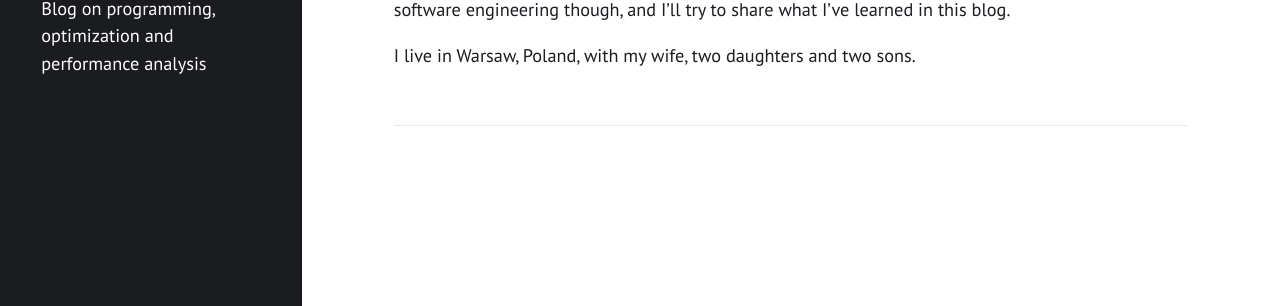
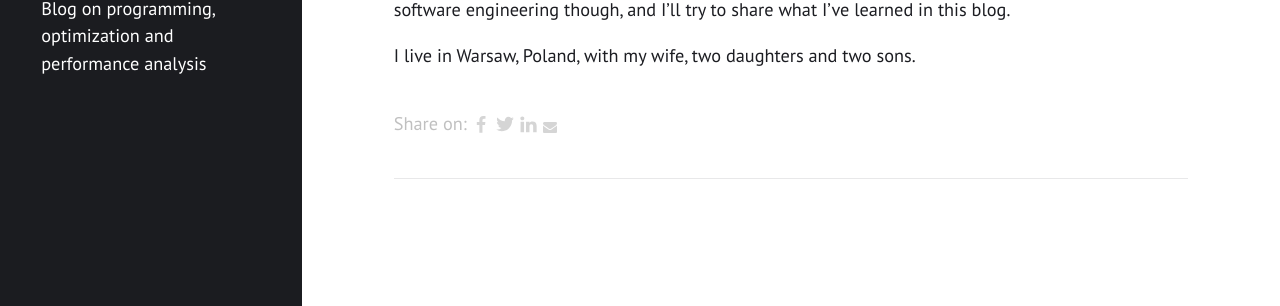
Before and after one commit to pkolaczk/pkolaczk.github.io, a Jekyll site: the page built from about.md, in a window 1280 px wide. Shown: the part 434-740 px from the top of the page. Built offline with Jekyll 4.4.1, drawn with Linux system fonts in a browser that asks for light colours; nearby versions of some CDN libraries; library files that are not in the unit come from our copies.

Commit message:
Social sharing buttons

```diff
--- /dev/null
+++ b/_includes/share-buttons.html
@@ -0,0 +1,41 @@
+{% if include.pageurl != nil and include.pageurl != '' %}
+    {% assign pageurl = include.pageurl %}
+{% else %}
+    {% assign pageurl = page.url %}
+{% endif %}
+
+<style>
+#share-buttons-container { margin-top: 2em; }
+#share-buttons {display: inline-block; vertical-align: middle; }
+#share-buttons:after {content: ""; display: block; clear: both;}
+#share-buttons > div {
+    position: relative;
+    height: 36px;
+    width: 32px;
+    float: left;
+    text-align: center;
+}
+#share-buttons > a > svg {height: 16px; fill: #d5d5d5; margin-top: 10px;}
+#share-buttons > a:hover {cursor: pointer;}
+#share-buttons > a.facebook:hover > svg {fill: #3B5998;}
+#share-buttons > a.twitter:hover > svg {fill: #55ACEE;}
+#share-buttons > a.linkedin:hover > svg {fill: #0077b5;}
+#share-buttons > a.pinterest:hover > svg {fill: #CB2027;}
+#share-buttons > a.mail:hover > svg {fill: #7D7D7D;}
+#share-buttons > a.facebook > svg {height: 18px; margin-top: 9px;}
+#share-buttons > a.twitter > svg {height: 20px; margin-top: 8px;}
+#share-buttons > a.linkedin > svg {height: 19px; margin-top: 7px;}
+#share-buttons > a.pinterest > svg {height: 20px; margin-top: 9px;}
+#share-buttons > a.mail > svg {height: 14px; margin-top: 11px;}
+</style>
+
+<div id="share-buttons-container">
+<span style="vertical-align: middle; color: silver;">Share on: </span>
+<div id="share-buttons">
+    <a class="facebook" title="Share this on Facebook" href="http://www.facebook.com/share.php?u={{ site.url }}{{ pageurl }}"><svg viewBox="0 0 1792 1792" xmlns="http://www.w3.org/2000/svg"><path d="M1343 12v264h-157q-86 0-116 36t-30 108v189h293l-39 296h-254v759h-306v-759h-255v-296h255v-218q0-186 104-288.5t277-102.5q147 0 228 12z"/></svg></a>
+    <a class="twitter" title="Share this on Twitter" href="https://twitter.com/intent/tweet?text={{ site.url }}{{ pageurl }}"><svg viewBox="0 0 1792 1792" xmlns="http://www.w3.org/2000/svg"><path d="M1684 408q-67 98-162 167 1 14 1 42 0 130-38 259.5t-115.5 248.5-184.5 210.5-258 146-323 54.5q-271 0-496-145 35 4 78 4 225 0 401-138-105-2-188-64.5t-114-159.5q33 5 61 5 43 0 85-11-112-23-185.5-111.5t-73.5-205.5v-4q68 38 146 41-66-44-105-115t-39-154q0-88 44-163 121 149 294.5 238.5t371.5 99.5q-8-38-8-74 0-134 94.5-228.5t228.5-94.5q140 0 236 102 109-21 205-78-37 115-142 178 93-10 186-50z"/></svg></a>
+    <a class="linkedin" title="Share this on Linkedin" href="https://www.linkedin.com/shareArticle?mini=true&url={{ site.url }}{{ pageurl }}"><svg viewBox="0 0 1792 1792" xmlns="http://www.w3.org/2000/svg"><path d="M477 625v991h-330v-991h330zm21-306q1 73-50.5 122t-135.5 49h-2q-82 0-132-49t-50-122q0-74 51.5-122.5t134.5-48.5 133 48.5 51 122.5zm1166 729v568h-329v-530q0-105-40.5-164.5t-126.5-59.5q-63 0-105.5 34.5t-63.5 85.5q-11 30-11 81v553h-329q2-399 2-647t-1-296l-1-48h329v144h-2q20-32 41-56t56.5-52 87-43.5 114.5-15.5q171 0 275 113.5t104 332.5z"/></svg></a>
+    {% if page.image %}<a class="pinterest" title="Share this on Pinterest" onclick="window.open('https://pinterest.com/pin/create/button/?url=&media={{ site.url }}{{ page.image }}&description=');"><svg viewBox="0 0 1792 1792" xmlns="http://www.w3.org/2000/svg"><path d="M256 597q0-108 37.5-203.5t103.5-166.5 152-123 185-78 202-26q158 0 294 66.5t221 193.5 85 287q0 96-19 188t-60 177-100 149.5-145 103-189 38.5q-68 0-135-32t-96-88q-10 39-28 112.5t-23.5 95-20.5 71-26 71-32 62.5-46 77.5-62 86.5l-14 5-9-10q-15-157-15-188 0-92 21.5-206.5t66.5-287.5 52-203q-32-65-32-169 0-83 52-156t132-73q61 0 95 40.5t34 102.5q0 66-44 191t-44 187q0 63 45 104.5t109 41.5q55 0 102-25t78.5-68 56-95 38-110.5 20-111 6.5-99.5q0-173-109.5-269.5t-285.5-96.5q-200 0-334 129.5t-134 328.5q0 44 12.5 85t27 65 27 45.5 12.5 30.5q0 28-15 73t-37 45q-2 0-17-3-51-15-90.5-56t-61-94.5-32.5-108-11-106.5z"/></svg></a>{% endif %}
+    <a class="mail" title="Share this through Email" href="mailto:?&body={{ site.url }}{{ pageurl }}"><svg viewBox="0 0 1792 1792" xmlns="http://www.w3.org/2000/svg"><path d="M1792 710v794q0 66-47 113t-113 47h-1472q-66 0-113-47t-47-113v-794q44 49 101 87 362 246 497 345 57 42 92.5 65.5t94.5 48 110 24.5h2q51 0 110-24.5t94.5-48 92.5-65.5q170-123 498-345 57-39 100-87zm0-294q0 79-49 151t-122 123q-376 261-468 325-10 7-42.5 30.5t-54 38-52 32.5-57.5 27-50 9h-2q-23 0-50-9t-57.5-27-52-32.5-54-38-42.5-30.5q-91-64-262-182.5t-205-142.5q-62-42-117-115.5t-55-136.5q0-78 41.5-130t118.5-52h1472q65 0 112.5 47t47.5 113z"/></svg></a>
+</div>
+</div>
--- a/_layouts/post.html
+++ b/_layouts/post.html
@@ -5,6 +5,7 @@
 <article>
   {% include meta.html post=page %}
   {{ content }}
+  {% include share-buttons.html %}
   {% if page.comments != false and site.comments.isso or site.comments.disqus %}
     <hr>
     {% if site.comments.isso_domain %}<div id="isso-thread"></div>{% endif %}
```
